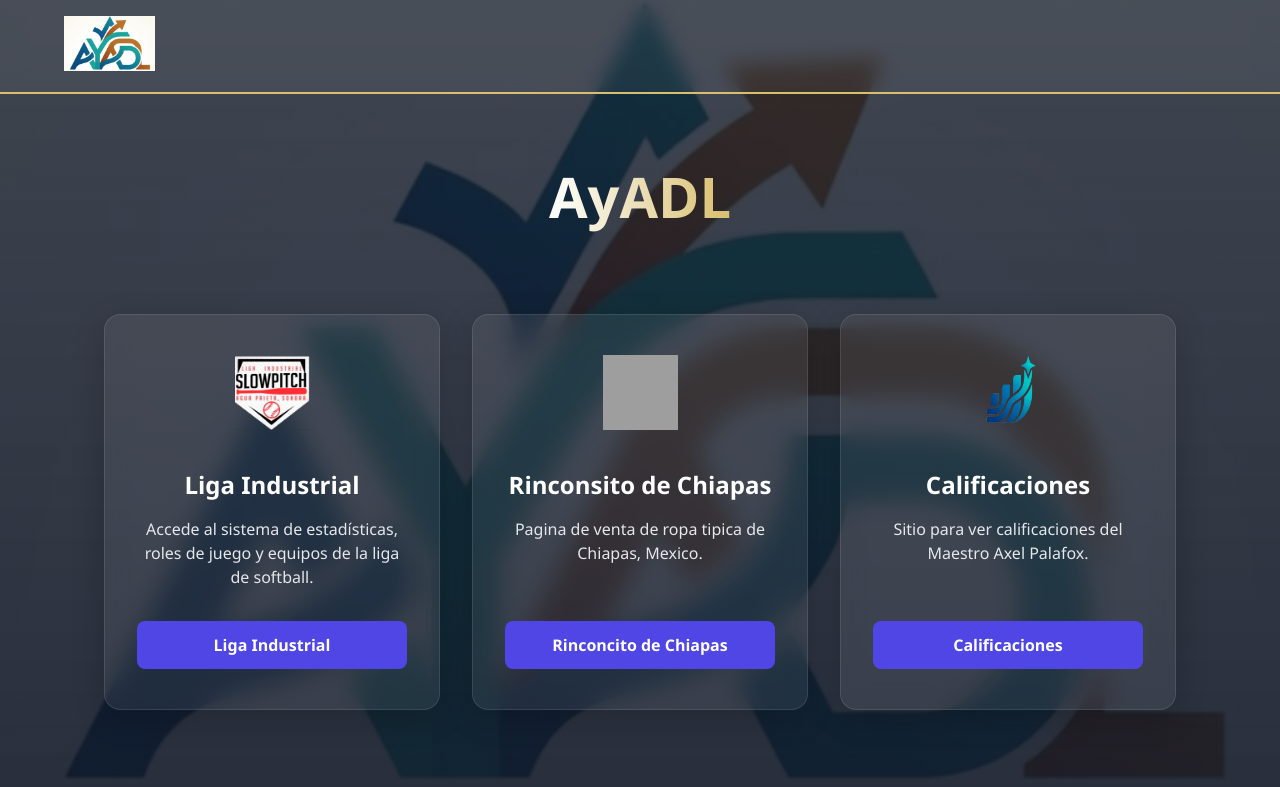
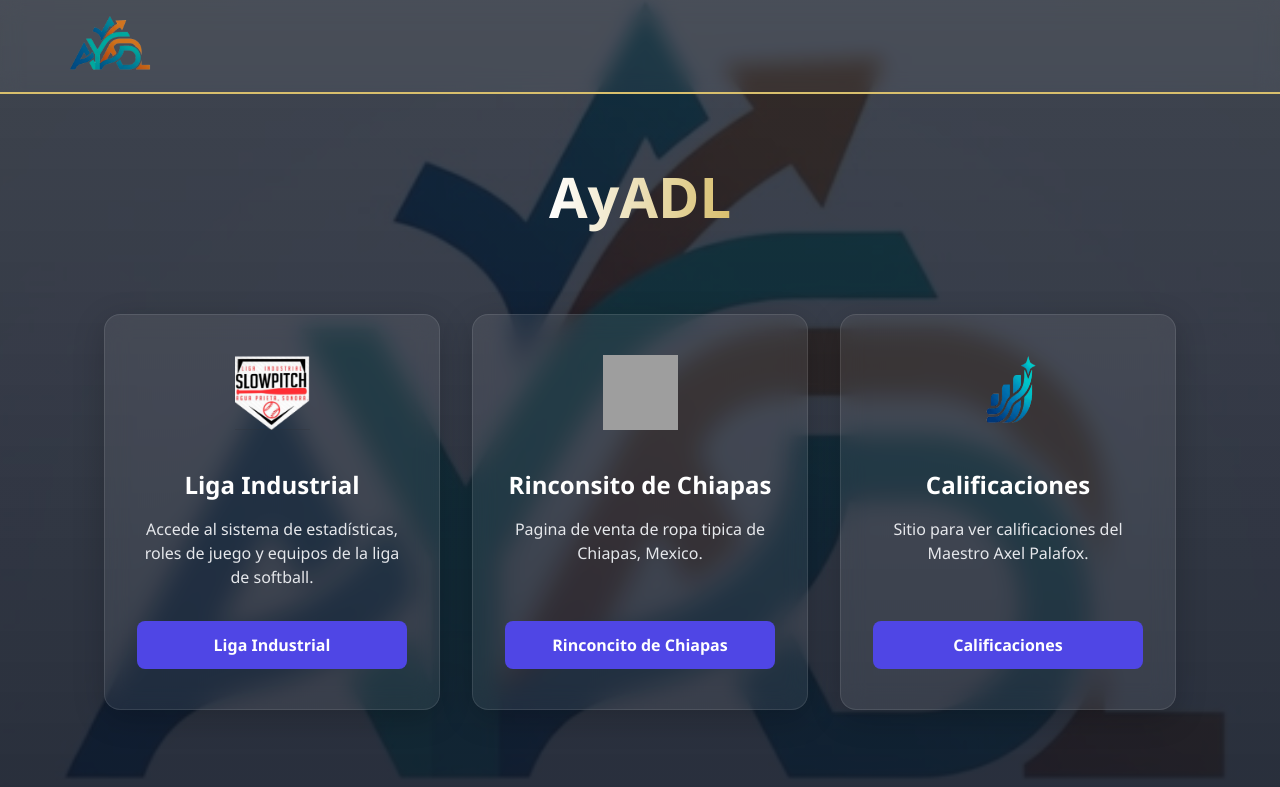
Before and after one commit to AxelPalafox/ayadl1, a plain HTML site: page index.html in a window 1280 px wide. Shown: the top 787 px of the page. Drawn offline with Linux system fonts and the light colour scheme; grey boxes are pictures that could not be loaded.

Commit message:
Fix logo image filename case sensitivity

```diff
--- a/index.html
+++ b/index.html
@@ -235,7 +235,7 @@
 
     <header>
         <a href="#" class="logo">
-            <img src="logo.png" alt="Logotipo AyADL">
+            <img src="logo.PNG" alt="Logotipo AyADL">
         </a>
     </header>
 
```
